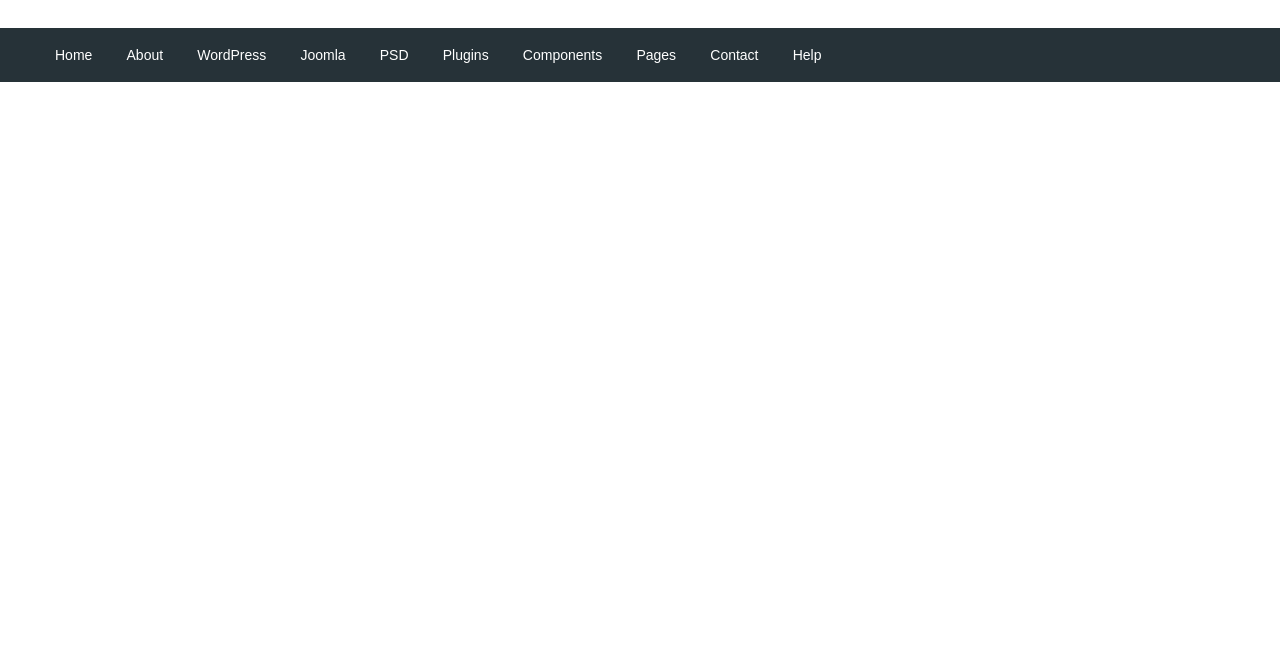
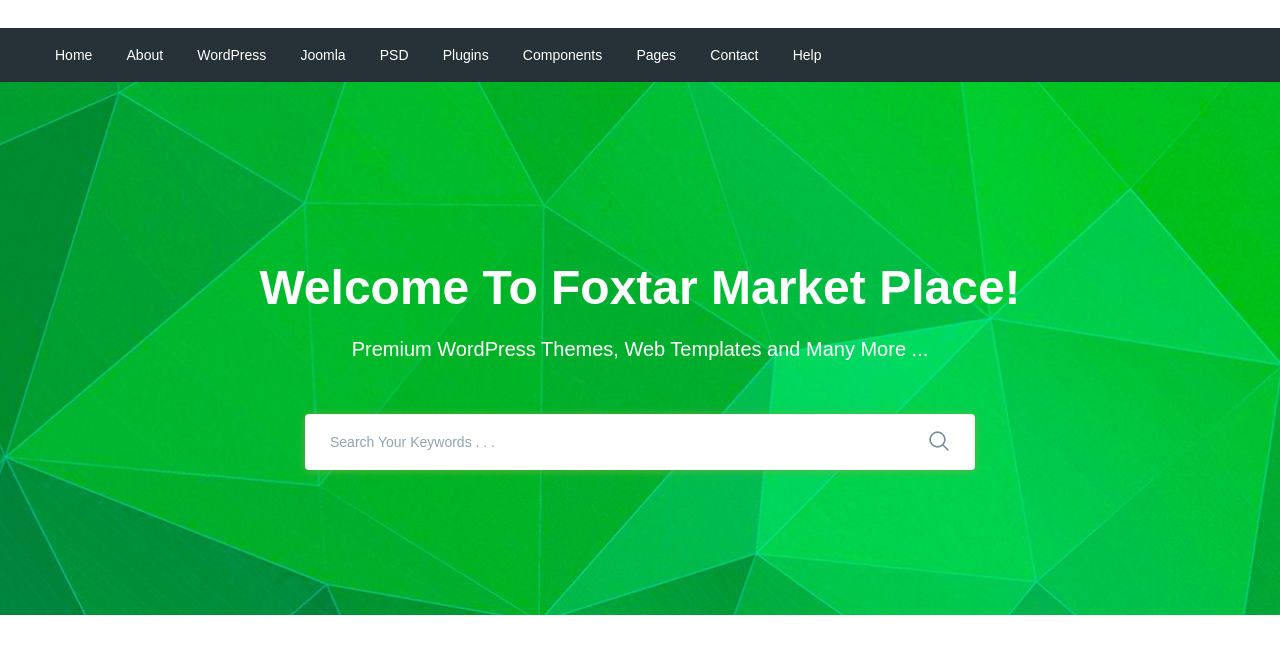
Before and after one commit to tquiet/moderno, a website: page app/index.html in a window 1280 px wide. Shown: the part 92-746 px from the top of the page. Drawn offline with nearby package versions, Linux system fonts and the light colour scheme; files that its build step writes are made by us from their sources.

Commit message:
added search section

```diff
--- a/app/index.html
+++ b/app/index.html
@@ -52,6 +52,22 @@
         </div>
       </div>
     </header>
+    <section class="search" style="background-image: url(images/search-bg.jpg);">
+      <div class="container">
+        <div class="search__inner">
+          <div class="search__inner-title">Welcome To Foxtar Market Place!</div>
+          <div class="search__inner-text">Premium WordPress Themes, Web Templates and Many More ...</div>
+          <div class="search__inner-form">
+            <form action="">
+              <input type="text" placeholder="Search Your Keywords . . ." required>
+              <button type="submit">
+                <img src="images/icons/search.png" alt="button-search">
+              </button>
+            </form>
+          </div>
+        </div>
+      </div>
+    </section>
     <script src="https://ajax.googleapis.com/ajax/libs/jquery/3.4.1/jquery.min.js"></script>
     <script src="js/libs.min.js"></script>
     <script src="js/main.min.js"></script>
--- a/app/scss/style.scss
+++ b/app/scss/style.scss
@@ -49,3 +49,54 @@
     font-size: 14px;
   }
 }
+.search{
+  background-repeat: no-repeat;
+  background-size: cover;
+  background-position: center;
+  min-height: 533px;
+}
+.search__inner{
+  padding: 155px 0 100px;
+  color: #fff;
+  text-align: center;
+  &-title{
+   margin-bottom: 10px;
+   font-size: 48px;
+   font-weight: 700;
+   line-height: 72px;
+  }
+  &-text{
+  margin-bottom: 50px;
+  font-size: 20px;
+  font-weight: 500;
+  line-height: 30px;
+  }
+  &-form{
+    max-width: 670px;
+    margin: 0 auto;
+    position: relative;
+    input{
+      display: block;
+      width: 100%;
+      box-shadow: 0 1px 10px rgba(124, 178, 64, 0.75);
+      border-radius: 4px;
+      height: 56px;
+      border: none;
+      font-size: 14px;
+      font-weight: 500;
+      padding-left: 25px;
+      padding-right: 60px;
+      &::placeholder{
+        color: #90a4ae;
+        font-weight: 500;
+      }
+    }
+    button{
+      position: absolute;
+      border: none;
+      background-color: transparent;
+      right: 20px;
+      top: 16px;
+    }
+  }
+}
```
Also changed, not shown: app/images/icons/search.png (added), app/images/search-bg.jpg (added).
